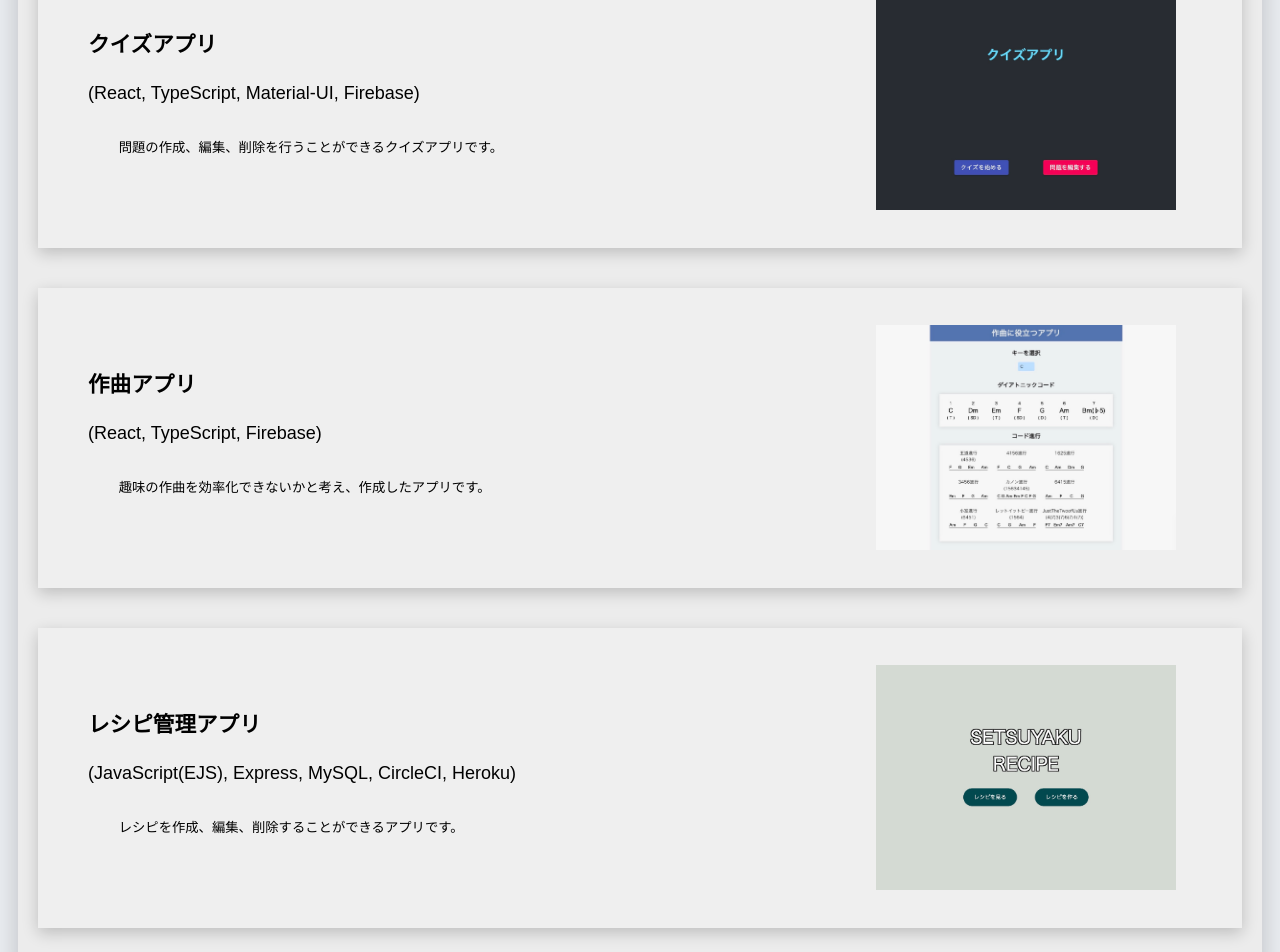
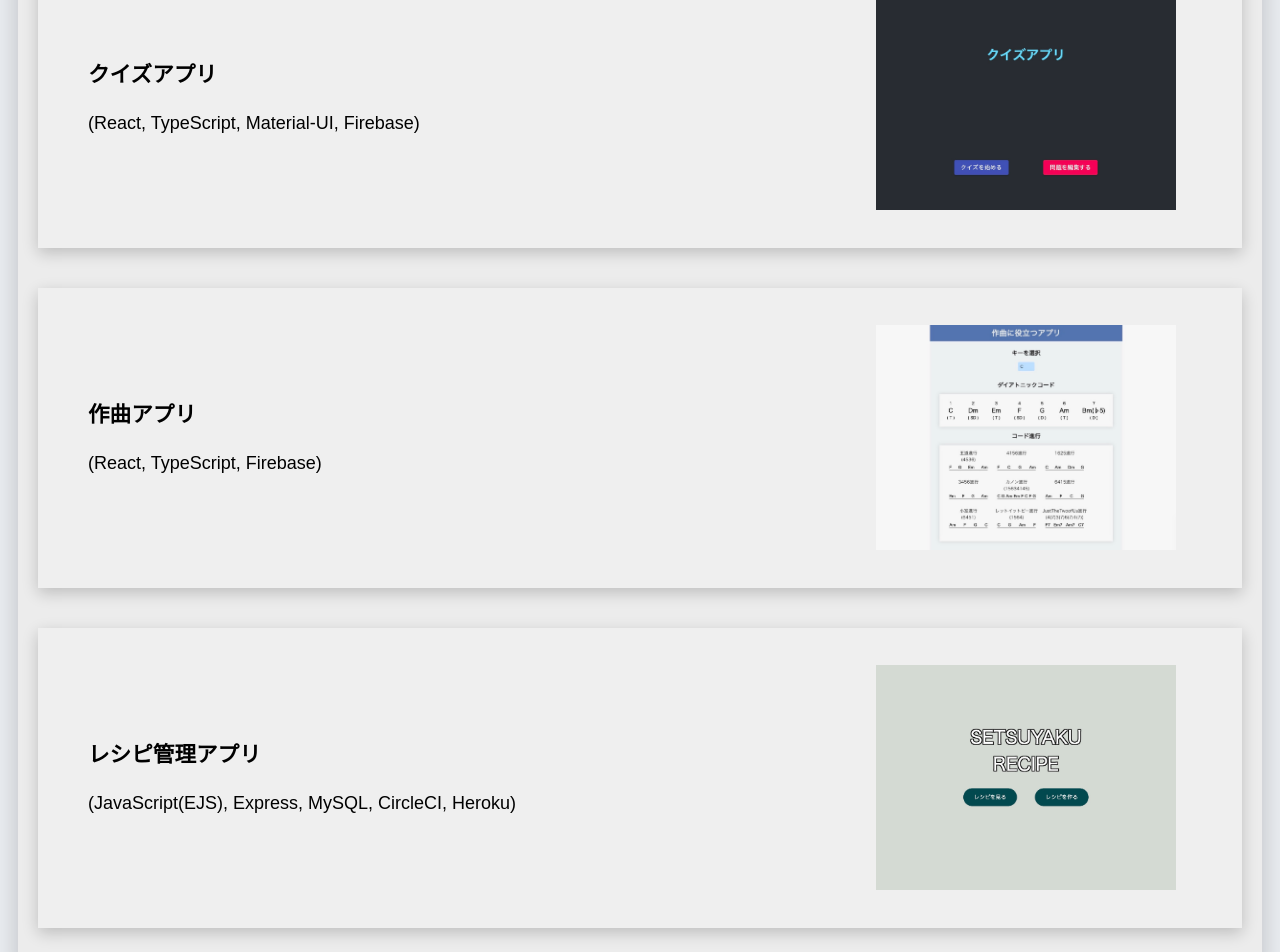
Before and after one commit to naokihino178/my-portfolio, a Next.js app: page / in a window 1280 px wide. Shown: the part 2040-2992 px from the top of the page. Built offline with nearby package versions, Linux system fonts and the light colour scheme.

Commit message:
製作物蘭のサイズを修正

```diff
--- a/components/layout.module.css
+++ b/components/layout.module.css
@@ -113,7 +113,7 @@
     display: flex;
     flex-direction: column;
     justify-content: space-between;
-    height: 480px;
+    height: 450px;
     margin: 20px 0;
     padding: 15px 0px;
     text-align-last: left;
--- a/pages/Profile.js
+++ b/pages/Profile.js
@@ -163,9 +163,6 @@ const Profile = () => {
                         (React, TypeScript, Redux, Firebase(Authentication,
                         Cloud Firestore, Storage))
                       </p>
-                      <ul>
-                        <li>ランキングを投稿するアプリです。</li>
-                      </ul>
                     </div>
                     <img
                       src="/images/rankingApp.jpeg"
@@ -174,18 +171,13 @@ const Profile = () => {
                     />
                   </button>
                 </Link>
-                <Link href="https://quizapp-taupe.vercel.app/">
+                <Link href="https://quizapp-6ew7b2j3t-naokihino178.vercel.app/">
                   <button className={styles.portfolioItem}>
                     <div className={styles.portfolioDesc}>
                       <h2 className={utilStyles.headingMd}>クイズアプリ</h2>
                       <p className={utilStyles.headingSd}>
                         (React, TypeScript, Material-UI, Firebase)
                       </p>
-                      <ul>
-                        <li>
-                          問題の作成、編集、削除を行うことができるクイズアプリです。
-                        </li>
-                      </ul>
                     </div>
                     <img
                       src="/images/quizApp.jpeg"
@@ -194,18 +186,13 @@ const Profile = () => {
                     />
                   </button>
                 </Link>
-                <Link href="https://composition-app.vercel.app">
+                <Link href="https://composition-app-naokihino178.vercel.app/">
                   <button className={styles.portfolioItem}>
                     <div className={styles.portfolioDesc}>
                       <h2 className={utilStyles.headingMd}>作曲アプリ</h2>
                       <p className={utilStyles.headingSd}>
                         (React, TypeScript, Firebase)
                       </p>
-                      <ul>
-                        <li>
-                          趣味の作曲を効率化できないかと考え、作成したアプリです。
-                        </li>
-                      </ul>
                     </div>
                     <img
                       src="/images/compositionApp.jpeg"
@@ -221,11 +208,6 @@ const Profile = () => {
                       <p className={utilStyles.headingSd}>
                         (JavaScript(EJS), Express, MySQL, CircleCI, Heroku)
                       </p>
-                      <ul>
-                        <li>
-                          レシピを作成、編集、削除することができるアプリです。
-                        </li>
-                      </ul>
                     </div>
                     <img
                       src="/images/recipeApp.jpeg"
```
